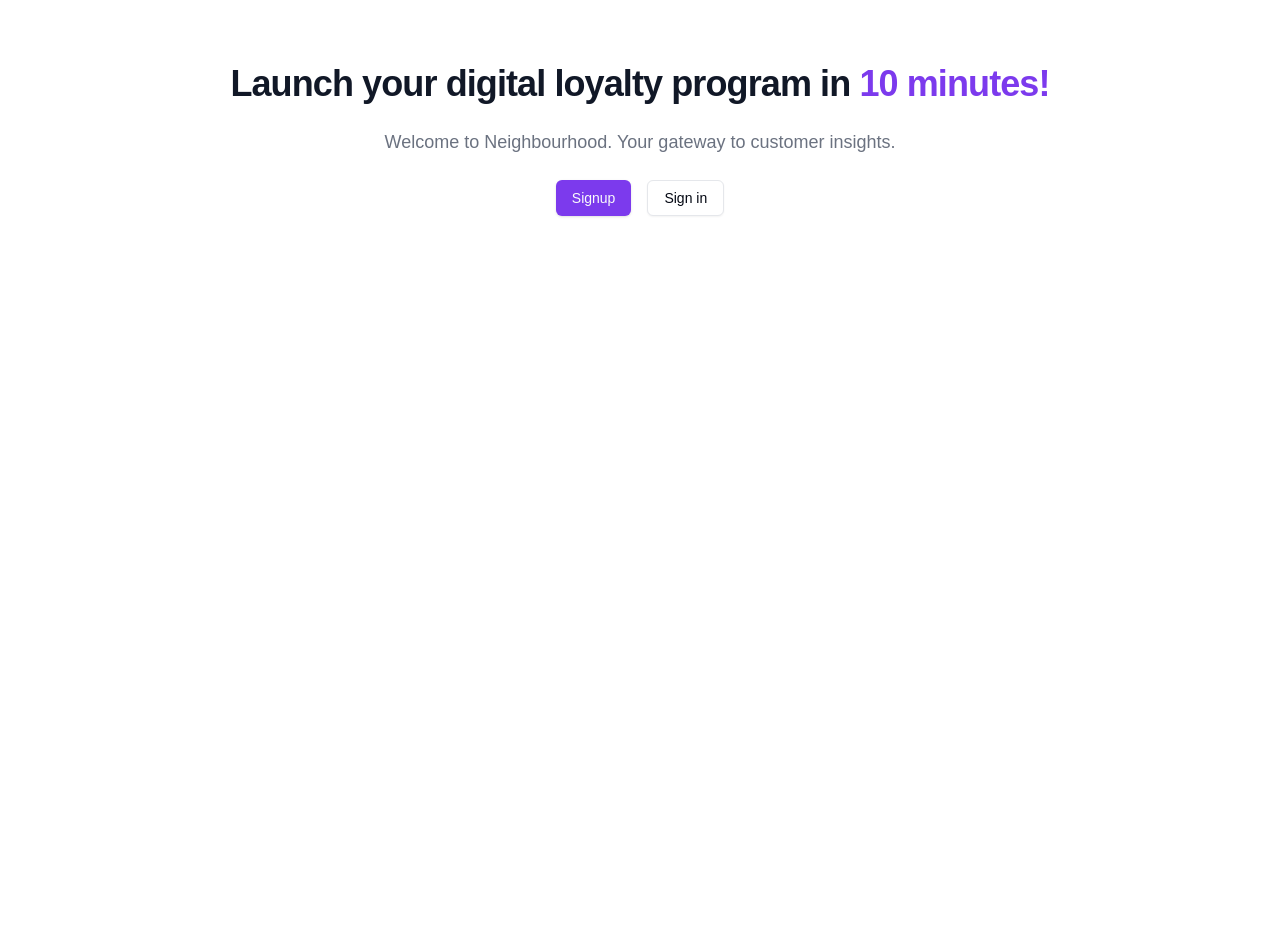
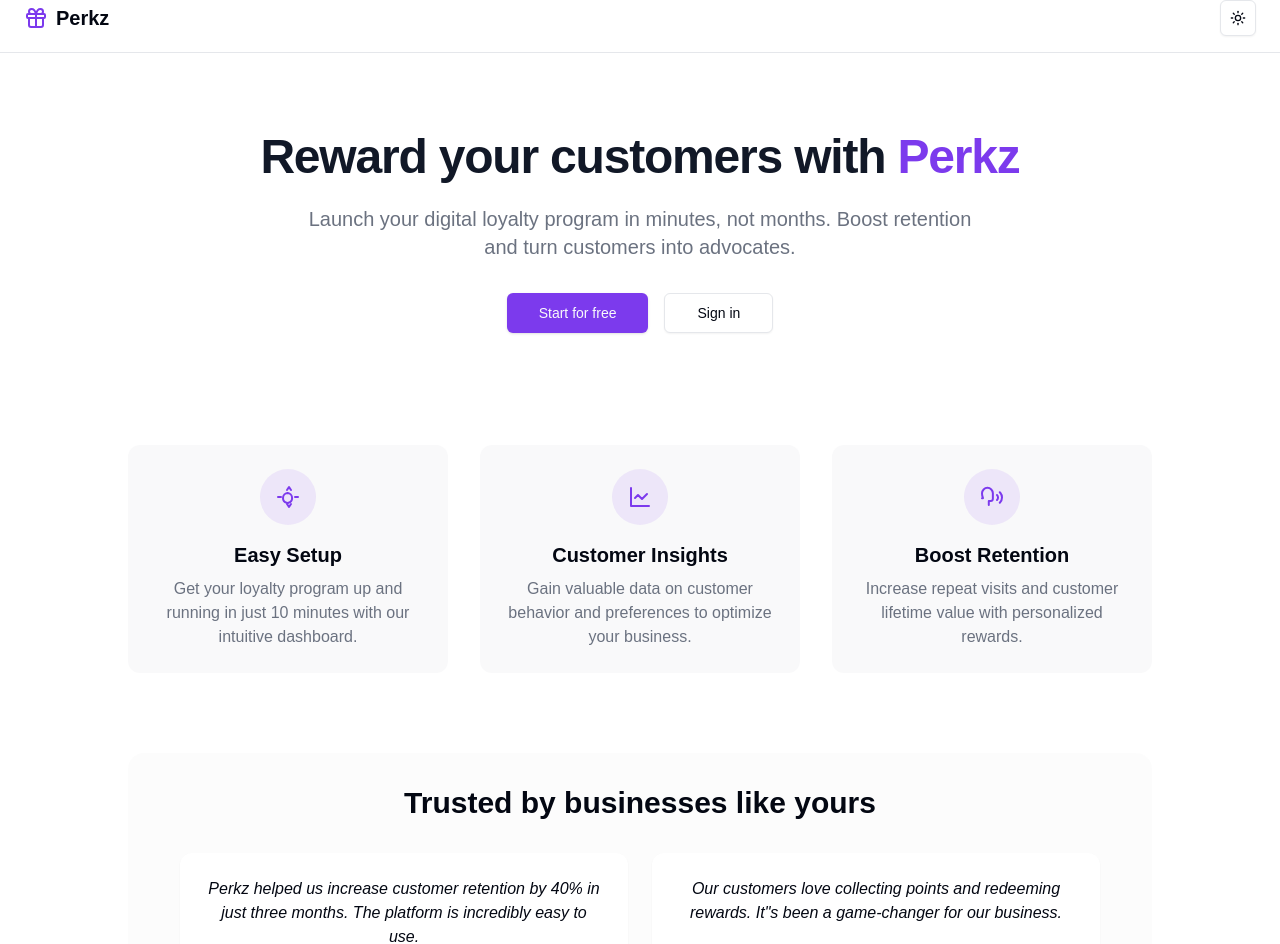
Before and after one commit to Enclave-Technologies/digital-loyalty, a Next.js app: page / in a window 1280 px wide. Shown: the part 16-960 px from the top of the page. Before the commit the page ends 800 px from the top, so only its background shows below. Built offline with nearby package versions, Linux system fonts and the light colour scheme; no server answers.

Commit message:
refactor: update homepage layout and content for improved user engagement

```diff
--- a/src/app/page.tsx
+++ b/src/app/page.tsx
@@ -1,28 +1,189 @@
 import { buttonVariants } from "@/components/ui/button";
 import Link from "next/link";
+import Image from "next/image";
+import { ModeToggle } from "@/components/theme-switcher";
+import { Gift } from "lucide-react";
 
 export default async function Home() {
     return (
-        <div className="py-20 mx-auto text-center flex flex-col items-center max-w-4xl">
-            <h1 className="text-4xl font-bold tracking-tight text-gray-900 dark:text-gray-200">
-                Launch your digital loyalty program in{" "}
-                <span className="text-primary">10 minutes!</span>
+        <>
+            {/* Navbar */}
+            <nav className="border-b py-4 px-6 flex justify-between items-center">
+                <div className="flex items-center gap-2">
+                    <Gift className="h-6 w-6 text-primary" />
+                    <span className="font-bold text-xl">Perkz</span>
+                </div>
+                <div className="flex items-center gap-4">
+                    {/* <Link
+                        href="/login"
+                        className="text-sm text-muted-foreground hover:text-foreground"
+                    >
+                        Log in
+                    </Link> */}
+                    <ModeToggle />
+                </div>
+            </nav>
+            {/* Hero Section */}
+            <div className="py-20 mx-auto text-center flex flex-col items-center max-w-5xl">
+                {/* Hero Section */}
+                <div className="flex flex-col items-center mb-12">
+                    <h1 className="text-5xl font-bold tracking-tight text-gray-900 dark:text-gray-200">
+                        Reward your customers with{" "}
+                        <span className="text-primary">Perkz</span>
                     </h1>
-            <p className="mt-6 text-lg max-w-prose text-muted-foreground">
-                Welcome to Neighbourhood. Your gateway to customer insights.
+                    <p className="mt-6 text-xl max-w-2xl text-muted-foreground">
+                        Launch your digital loyalty program in minutes, not
+                        months. Boost retention and turn customers into
+                        advocates.
                     </p>
-            <div className="flex flex-col sm:flex-row gap-4 mt-6">
-                <Link href="/register" className={`${buttonVariants()}`}>
-                    Signup
+                    <div className="flex flex-col sm:flex-row gap-4 mt-8">
+                        <Link
+                            href="/register"
+                            className={`${buttonVariants({ size: "lg" })}`}
+                        >
+                            Start for free
                         </Link>
                         <Link
                             href="/login"
-                    className={`${buttonVariants({ variant: "outline" })}`}
+                            className={`${buttonVariants({ variant: "outline", size: "lg" })}`}
                         >
                             Sign in
                         </Link>
                     </div>
-            {/* TODO : Product showcase */}
                 </div>
+
+                {/* Features Section */}
+                <div className="grid grid-cols-1 md:grid-cols-3 gap-8 w-full mt-16">
+                    <div className="flex flex-col items-center p-6 rounded-xl bg-muted/50">
+                        <div className="rounded-full bg-primary/10 p-4 mb-4">
+                            <svg
+                                xmlns="http://www.w3.org/2000/svg"
+                                width="24"
+                                height="24"
+                                viewBox="0 0 24 24"
+                                fill="none"
+                                stroke="currentColor"
+                                strokeWidth="2"
+                                strokeLinecap="round"
+                                strokeLinejoin="round"
+                                className="text-primary h-6 w-6"
+                            >
+                                <path d="M12 8c-2.8 0-5 2.2-5 5 0 2.3 1.5 4.3 3.6 4.8.6.2 1.4.2 1.9 0 2.2-.5 3.6-2.5 3.6-4.8 0-2.8-2.2-5-5-5z"></path>
+                                <path d="m15 5-2-3-2 3"></path>
+                                <path d="m15 19-2 3-2-3"></path>
+                                <path d="M19 12h3"></path>
+                                <path d="M2 12h3"></path>
+                            </svg>
+                        </div>
+                        <h3 className="text-xl font-semibold mb-2">
+                            Easy Setup
+                        </h3>
+                        <p className="text-center text-muted-foreground">
+                            Get your loyalty program up and running in just 10
+                            minutes with our intuitive dashboard.
+                        </p>
+                    </div>
+                    <div className="flex flex-col items-center p-6 rounded-xl bg-muted/50">
+                        <div className="rounded-full bg-primary/10 p-4 mb-4">
+                            <svg
+                                xmlns="http://www.w3.org/2000/svg"
+                                width="24"
+                                height="24"
+                                viewBox="0 0 24 24"
+                                fill="none"
+                                stroke="currentColor"
+                                strokeWidth="2"
+                                strokeLinecap="round"
+                                strokeLinejoin="round"
+                                className="text-primary h-6 w-6"
+                            >
+                                <path d="M3 3v18h18"></path>
+                                <path d="m19 9-5 5-4-4-3 3"></path>
+                            </svg>
+                        </div>
+                        <h3 className="text-xl font-semibold mb-2">
+                            Customer Insights
+                        </h3>
+                        <p className="text-center text-muted-foreground">
+                            Gain valuable data on customer behavior and
+                            preferences to optimize your business.
+                        </p>
+                    </div>
+                    <div className="flex flex-col items-center p-6 rounded-xl bg-muted/50">
+                        <div className="rounded-full bg-primary/10 p-4 mb-4">
+                            <svg
+                                xmlns="http://www.w3.org/2000/svg"
+                                width="24"
+                                height="24"
+                                viewBox="0 0 24 24"
+                                fill="none"
+                                stroke="currentColor"
+                                strokeWidth="2"
+                                strokeLinecap="round"
+                                strokeLinejoin="round"
+                                className="text-primary h-6 w-6"
+                            >
+                                <path d="M8.8 20v-4.1l1.9.2a2.3 2.3 0 0 0 2.164-2.1V8.3A5.37 5.37 0 0 0 2 8.25c0 2.8.656 3.95 1 4.8a.2.2 0 0 1-.2.2H2"></path>
+                                <path d="M19.8 17.8a7.5 7.5 0 0 0 .003-10.603"></path>
+                                <path d="M17 15a3.5 3.5 0 0 0-.025-4.975"></path>
+                            </svg>
+                        </div>
+                        <h3 className="text-xl font-semibold mb-2">
+                            Boost Retention
+                        </h3>
+                        <p className="text-center text-muted-foreground">
+                            Increase repeat visits and customer lifetime value
+                            with personalized rewards.
+                        </p>
+                    </div>
+                </div>
+
+                {/* Testimonial Section */}
+                <div className="mt-20 bg-muted/30 p-8 rounded-2xl w-full">
+                    <h2 className="text-3xl font-bold mb-8">
+                        Trusted by businesses like yours
+                    </h2>
+                    <div className="flex flex-col md:flex-row gap-6 justify-center">
+                        <div className="bg-background p-6 rounded-xl shadow-sm max-w-md">
+                            <p className="italic mb-4">
+                                Perkz helped us increase customer retention by
+                                40% in just three months. The platform is
+                                incredibly easy to use.
+                            </p>
+                            <p className="font-semibold">
+                                — Sarah Johnson, Cafe Owner
+                            </p>
+                        </div>
+                        <div className="bg-background p-6 rounded-xl shadow-sm max-w-md">
+                            <p className="italic mb-4">
+                                Our customers love collecting points and
+                                redeeming rewards. It&quot;s been a game-changer
+                                for our business.
+                            </p>
+                            <p className="font-semibold">
+                                — Michael Chen, Retail Manager
+                            </p>
+                        </div>
+                    </div>
+                </div>
+
+                {/* CTA Section */}
+                <div className="mt-20 mb-10">
+                    <h2 className="text-3xl font-bold mb-4">
+                        Ready to grow your business?
+                    </h2>
+                    <p className="text-xl text-muted-foreground mb-8">
+                        Join thousands of businesses using Perkz to boost
+                        customer loyalty
+                    </p>
+                    <Link
+                        href="/register"
+                        className={`${buttonVariants({ size: "lg" })}`}
+                    >
+                        Get started today
+                    </Link>
+                </div>
+            </div>
+        </>
     );
 }
```
Also changed, not shown: 1 other file (tests, documents, lock files or other folders). Lines whose indentation alone changed are shown as unchanged.
